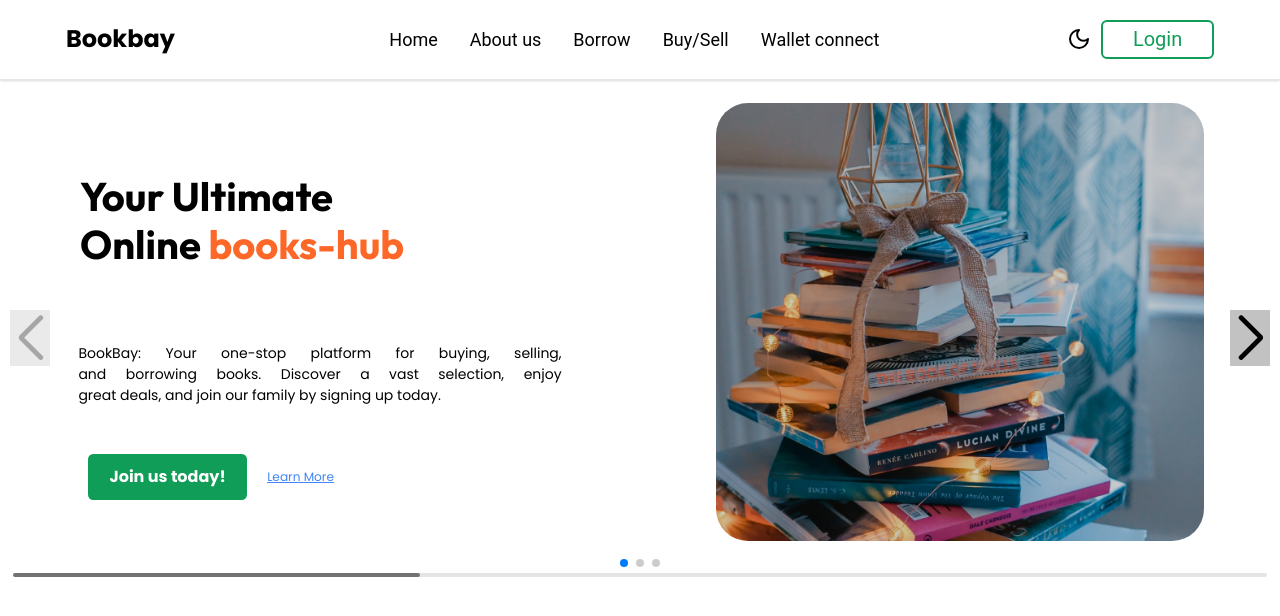
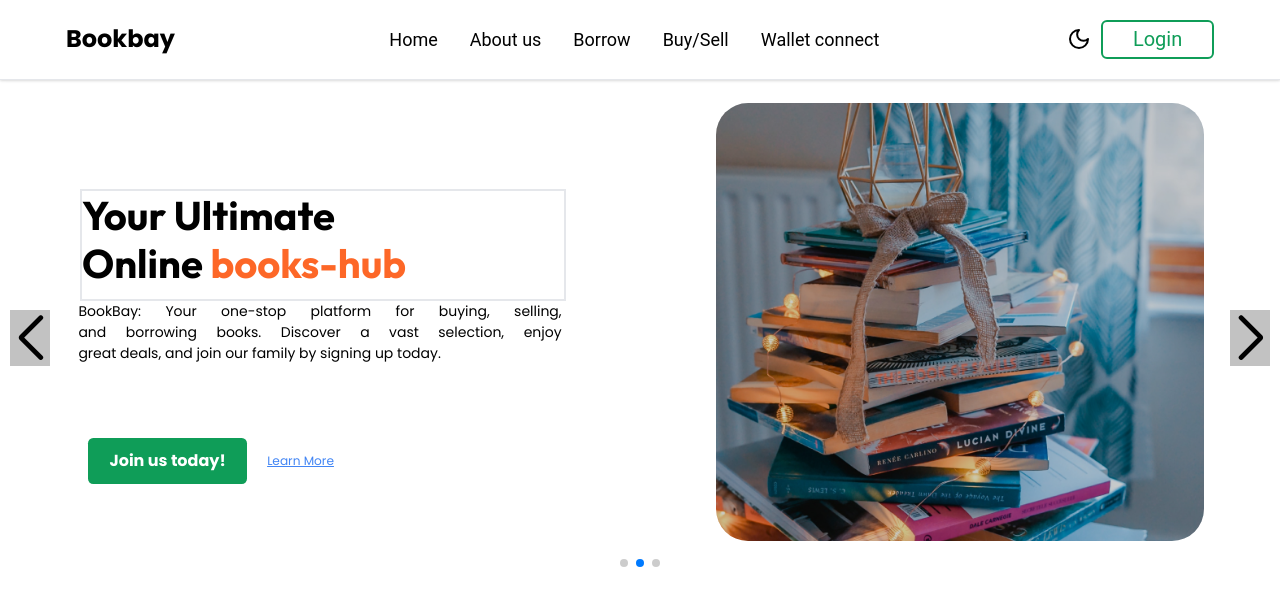
Before and after one commit to smartrogo/Bookbay, a React (Vite) app: page /hero in a window 1280 px wide. Shown: the top 616 px of the page. Built offline with nearby package versions, Linux system fonts and the light colour scheme; some icons are missing; a web font is replaced by a local one.

Commit message:
landing page

```diff
--- a/src/App.css
+++ b/src/App.css
@@ -3,6 +3,7 @@
   --text-color: #FFFFFF;
   --nav-bg: #141218;
   --icon-color: white;
+  --para-color: #aaa;
 }
 
 .light-mode {
@@ -10,6 +11,7 @@
   --text-color: #000000;
   --nav-bg: #FFFFFF;
   --icon-color: #000;
+  --para-color: #666;
 }
 
 .app {
@@ -19,6 +21,10 @@
 
 .icon {
   color: var(--icon-color);
+}
+
+.para {
+  color: var(--para-color);
 }
 
 .header {
@@ -51,6 +57,10 @@
 
 .test {
   width: 20% !important;
+}
+
+.swiper-scrollbar-drag, .swiper-scrollbar {
+  display: none !important;
 }
 
 .swiper-button-next,
--- a/src/components/Hero.jsx
+++ b/src/components/Hero.jsx
@@ -19,7 +19,7 @@ export const Hero = () => {
     <>
       {" "}
       Your Ultimate Online{" "}
-      <span className="text-[#FD6727] balance underscore">books-hub</span>{" "}
+      <span className="text-[#FD6727] balance underscore">books-hub</span>
     </>
   );
 
@@ -30,14 +30,15 @@ export const Hero = () => {
       modules={[Navigation, Autoplay, Pagination, Scrollbar, A11y]}
       spaceBetween={50}
       slidesPerView={1}
-      // autoplay={{
-      //   delay: 2500,
-      //   disableOnInteraction: false,
-      // }}
+      autoplay={{
+        delay: 2500,
+        disableOnInteraction: false,
+      }}
       navigation
       pagination={{
         clickable: true,
       }}
+      allowTouchMove={false}
       centeredSlides={true}
       scrollbar={{ draggable: true }}
       onSlideChange={() => console.log("slide change")}
--- a/src/components/SlideShow.jsx
+++ b/src/components/SlideShow.jsx
@@ -11,14 +11,14 @@ export const SlideShow = ({ paragrhap, img, heading }) => {
       <SwiperSlide className=" flex flex-col justify-center items-center md:flex-row">
         <div className="w-full md:w-[50%]">
           <div className="md:[80%]">
-            <h1 className=" w-[24.1875rem] mx-auto h-[10.6875rem] flex-shrink-0 text-[2.5rem] overflow-x-hidden outfit leading-[3rem] mt-10 font-bold text-center md:text-start md:w-[76%] sm:w-[90%] md:ml-20 balance">
+            <h1 className=" w-[21.1875rem] border-2 mx-auto h-[7rem] flex-shrink-0 text-[2.5rem] overflow-x-hidden outfit leading-[3rem] mt-10 font-bold text-center md:text-start md:w-[76%] sm:w-[90%] md:ml-20 balance mb-0">
              {heading}
             </h1>
-            <p className="text-[#000] poppins leading-normal text-center text-style font-normal text-[0.875rem] mx-auto w-[16.8125rem] md:w-[75.5%] sm:w-[80%] md:text-justify balance">
+            <p className="poppins leading-normal text-center text-style font-normal text-[0.875rem] mx-auto w-[19.3125rem] h-[6.5625rem] md:w-[75.5%] sm:w-[80%] md:text-justify balance">
                 {paragrhap}
             </p>
 
-            <div className="flex mx-auto w-[20rem] md:w-[72.5%] md:justify-start md:gap-5 justify-evenly mt-[3rem] mb-[2rem] items-center">
+            <div className="flex mx-auto w-[20rem] md:w-[72.5%] md:justify-start md:gap-5 justify-evenly mt-[2rem] mb-[2rem] items-center">
               <Button
                 value="Join us today!"
                 cls_name=" flex justify-center items-center bg-[#0F9D58] text-[#FFFFFF] poppins text-style font-bold leading-normal rounded-[0.32494rem] py-[0.6905rem] px-[1.34038rem]"
--- a/src/components/Text.jsx
+++ b/src/components/Text.jsx
@@ -3,11 +3,11 @@ import React from "react";
 export const Text = (props) => {
   return (
       <div className="roboto text-style text-center leading-normal  mb-2 md:mb-[2rem]">
-        <h1 className="text-[#000] font-bold text-[1.5rem] md:text-[3rem] roboto ">
+        <h1 className="font-bold text-[1.5rem] md:text-[3rem] roboto ">
           {props.head}
         </h1>
 
-        <p className="capitalize px-12 text-[#666] poppins text-[0.5rem] font-normal md:text-[1rem] md:px-[24] md:w-[48.3125rem] mx-auto">
+        <p className="capitalize px-12 para poppins text-[0.5rem] font-normal md:text-[1rem] md:px-[24] md:w-[48.3125rem] mx-auto">
          {props.body}
         </p>
       </div>
```
